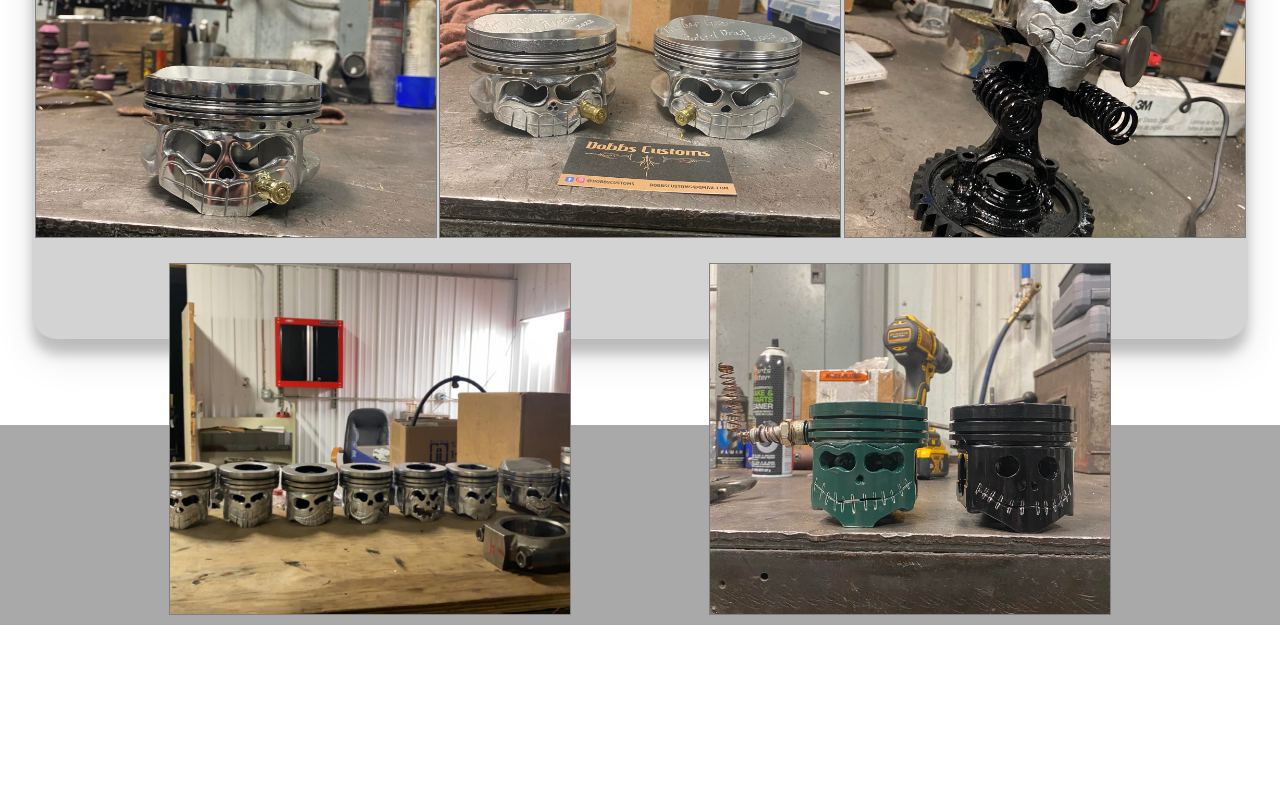
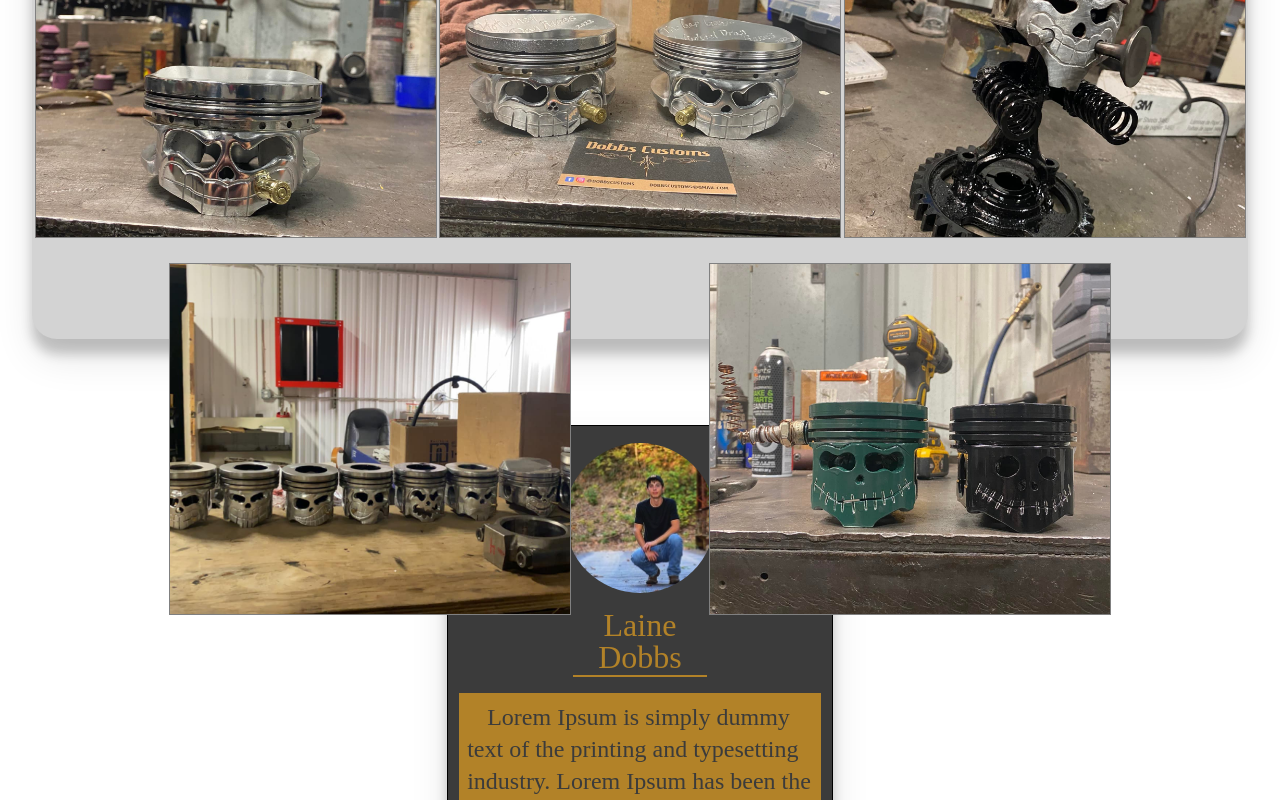
Before and after one commit to GarinMcCullick/DobbsCustoms, a React (Create React App) app in the folder dobbs-customs/: page / in a window 1280 px wide. Shown: the part 2000-2800 px from the top of the page. Before the commit the page ends 2625 px from the top, so only its background shows below. Built offline with nearby package versions, Linux system fonts and the light colour scheme.

Commit message:
ended up making owner bio section

```diff
--- a/dobbs-customs/package.json
+++ b/dobbs-customs/package.json
@@ -6,9 +6,12 @@
     "@testing-library/jest-dom": "^5.16.1",
     "@testing-library/react": "^12.1.2",
     "@testing-library/user-event": "^13.5.0",
+    "medium-zoom": "^1.0.6",
     "react": "^17.0.2",
     "react-dom": "^17.0.2",
     "react-icons": "^4.3.1",
+    "react-image-lightbox": "^5.1.4",
+    "react-medium-image-zoom": "^4.3.5",
     "react-scripts": "5.0.0",
     "styled-components": "^5.3.3",
     "swiper": "^8.0.7",
--- a/dobbs-customs/src/App.js
+++ b/dobbs-customs/src/App.js
@@ -1,9 +1,10 @@
-import './App.css';
-import Title from './Components/Title';
-import Carousel from './Components/Carousel';
-import Reviews from './Components/Reviews';
-import Footer from './Components/Footer';
-import Gallery from './Components/Gallery';
+import "./App.css";
+import Title from "./Components/Title";
+import Carousel from "./Components/Carousel";
+import Reviews from "./Components/Reviews";
+import Footer from "./Components/Footer";
+import Gallery from "./Components/Gallery";
+import OwnerBio from "./Components/OwnerBio";
 
 function App() {
   return (
@@ -13,6 +14,7 @@ function App() {
         <Carousel />
         <Reviews />
         <Gallery />
+        <OwnerBio />
         <Footer />
       </header>
     </div>
--- a/dobbs-customs/src/Components/Gallery.js
+++ b/dobbs-customs/src/Components/Gallery.js
@@ -1,5 +1,6 @@
-import React from "react";
 import styled from "styled-components";
+import "react-image-lightbox/style.css";
+import { useState } from "react";
 
 const H1 = styled.h1`
   font-size: 48px;
@@ -43,69 +44,55 @@ const Img = styled.img`
   object-fit: cover;
   width: 100%;
   height: 100%;
-  &:hover {
-    box-shadow: 0 19px 38px rgba(0, 0, 0, 0.1), 0 15px 12px rgba(0, 0, 0, 0.2);
-    cursor: default;
-  }
 `;
 
 export default function Gallery() {
+  const images = [
+    "/pictures/pic1.jpg",
+    "/pictures/pic20.jpg",
+    "/pictures/pic19.jpg",
+    "/pictures/pic18.jpg",
+    "/pictures/pic16.jpg",
+    "/pictures/pic15.jpg",
+    "/pictures/pic14.jpg",
+    "/pictures/pic13.jpg",
+  ];
+
   return (
     <>
       <Container>
         <H1>Past Builds</H1>
         <InnerContainer>
           <ImgContainers>
-            <Img src={"/pictures/pic1.jpg"} alt="build pic (unavailable)"></Img>
+            <Img src={images[0]} alt="build pic (unavailable)"></Img>
           </ImgContainers>
 
           <ImgContainers>
-            <Img
-              src={"/pictures/pic20.jpg"}
-              alt="build pic (unavailable)"
-            ></Img>
+            <Img src={images[1]} alt="build pic (unavailable)"></Img>
           </ImgContainers>
 
           <ImgContainers>
-            <Img
-              src={"/pictures/pic19.jpg"}
-              alt="build pic (unavailable)"
-            ></Img>
+            <Img src={images[2]} alt="build pic (unavailable)"></Img>
           </ImgContainers>
 
           <ImgContainers>
-            <Img
-              src={"/pictures/pic18.jpg"}
-              alt="build pic (unavailable)"
-            ></Img>
+            <Img src={images[3]} alt="build pic (unavailable)"></Img>
           </ImgContainers>
 
           <ImgContainers>
-            <Img
-              src={"/pictures/pic16.jpg"}
-              alt="build pic (unavailable)"
-            ></Img>
+            <Img src={images[4]} alt="build pic (unavailable)"></Img>
           </ImgContainers>
 
           <ImgContainers>
-            <Img
-              src={"/pictures/pic15.jpg"}
-              alt="build pic (unavailable)"
-            ></Img>
+            <Img src={images[5]} alt="build pic (unavailable)"></Img>
           </ImgContainers>
 
           <ImgContainers>
-            <Img
-              src={"/pictures/pic14.jpg"}
-              alt="build pic (unavailable)"
-            ></Img>
+            <Img src={images[6]} alt="build pic (unavailable)"></Img>
           </ImgContainers>
 
           <ImgContainers>
-            <Img
-              src={"/pictures/pic13.jpg"}
-              alt="build pic (unavailable)"
-            ></Img>
+            <Img src={images[7]} alt="build pic (unavailable)"></Img>
           </ImgContainers>
         </InnerContainer>
       </Container>
--- /dev/null
+++ b/dobbs-customs/src/Components/OwnerBio.js
@@ -0,0 +1,70 @@
+import React from "react";
+import styled from "styled-components";
+
+const Container = styled.div`
+  width: 30%;
+  height: 550px;
+  margin-left: auto;
+  margin-right: auto;
+  margin-top: 100px;
+  border: 1px solid black;
+  display: flex;
+  flex-flow: column wrap;
+  align-items: center;
+  justify-content: space-evenly;
+  background-color: #3b3b3b;
+  border-radius: 1%;
+  box-shadow: 0 19px 38px rgba(0, 0, 0, 0.1), 0 15px 12px rgba(0, 0, 0, 0.2);
+`;
+
+const Pic = styled.div`
+  width: 150px;
+  height: 150px;
+  border-radius: 50%;
+  overflow: hidden;
+`;
+
+const Img = styled.img`
+  object-fit: cover;
+  width: 100%;
+  height: 100%;
+`;
+
+const H3 = styled.h3`
+  width: 35%;
+  height: auto;
+  font-size: 32px;
+  text-align: center;
+  border-bottom: 2px solid #b28228;
+  padding-bottom: 0.1rem;
+  color: #b28228;
+`;
+
+const P = styled.p`
+  width: 90%;
+  height: 250px;
+  font-size: 24px;
+  text-indent: 20px;
+  line-height: 2rem;
+  color: #3b3b3b;
+  background-color: #b28228;
+  padding: 0.5rem;
+`;
+
+export default function OwnerBio() {
+  return (
+    <Container>
+      <Pic>
+        <Img src="/pictures/Owner1.png" alt="Unavailable"></Img>
+      </Pic>
+      <H3>Laine Dobbs</H3>
+      <P>
+        Lorem Ipsum is simply dummy text of the printing and typesetting
+        industry. Lorem Ipsum has been the industry's standard dummy text ever
+        since the 1500s, when an unknown printer took a galley of type and
+        scrambled it to make a type specimen book. It has survived not only five
+        centuries, but also the leap into electronic
+      </P>
+    </Container>
+  );
+}
```
Also changed, not shown: dobbs-customs/public/pictures/Owner1.png (added), 1 other file (tests, documents, lock files or other folders).
